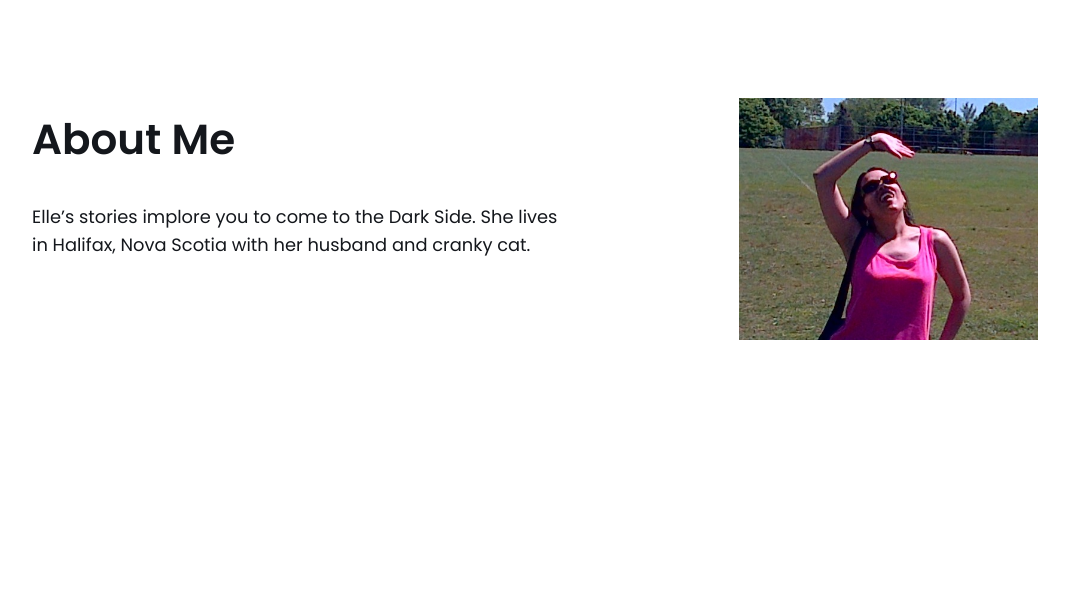
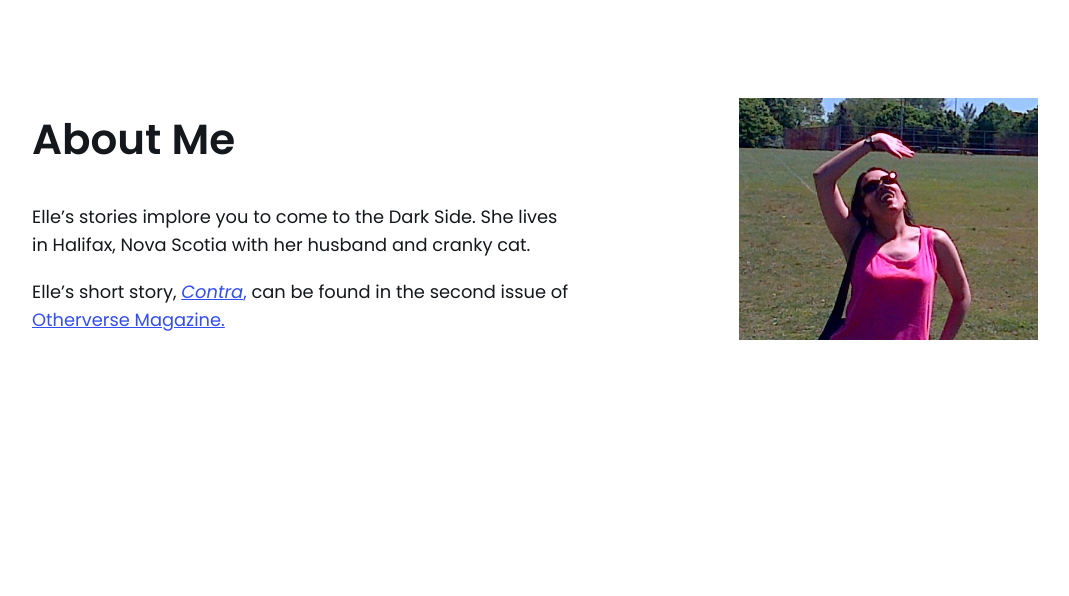
Before and after one commit to RainsongTaurandira/Elle-s-Writer-Site, a plain HTML site: page index.html in a window 1280 px wide. Shown: the part 3191-3787 px from the top of the page, without its empty margins (44-1113 px from the left). Drawn offline with Linux system fonts and the light colour scheme.

Commit message:
content update to bio, in index.html
Added paragraph and links about publication of Contra, in Otherverse Magazine, to the bio.

```diff
--- a/index.html
+++ b/index.html
@@ -103,6 +103,7 @@
                 <div>
                     <h2>About Me</h2>
                     <p>Elle’s stories implore you to come to the Dark Side. She lives in Halifax, Nova Scotia with her husband and cranky cat.</p>
+                    <p>Elle’s short story, <a href="http://otherversemagazine.com/?page_id=863"><i>Contra</i>,</a> can be found in the second issue of <a href="https://otherversemagazine.com/">Otherverse Magazine.</a></p>
                 </div>
                 <div>
                     <img class="img" src="images/Sun-Salutation.jpg" id="sunsal" alt="Elle performing Sun-Salutation pose in a park">
```
